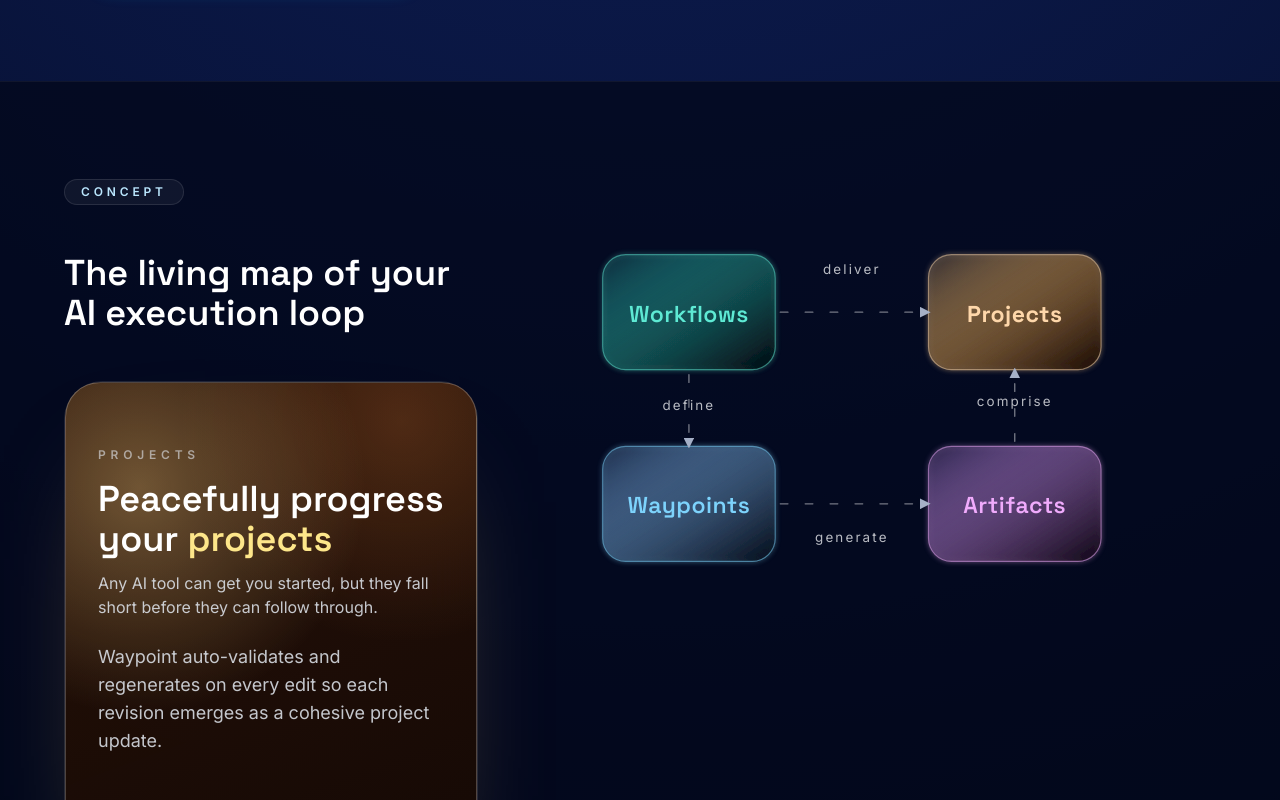
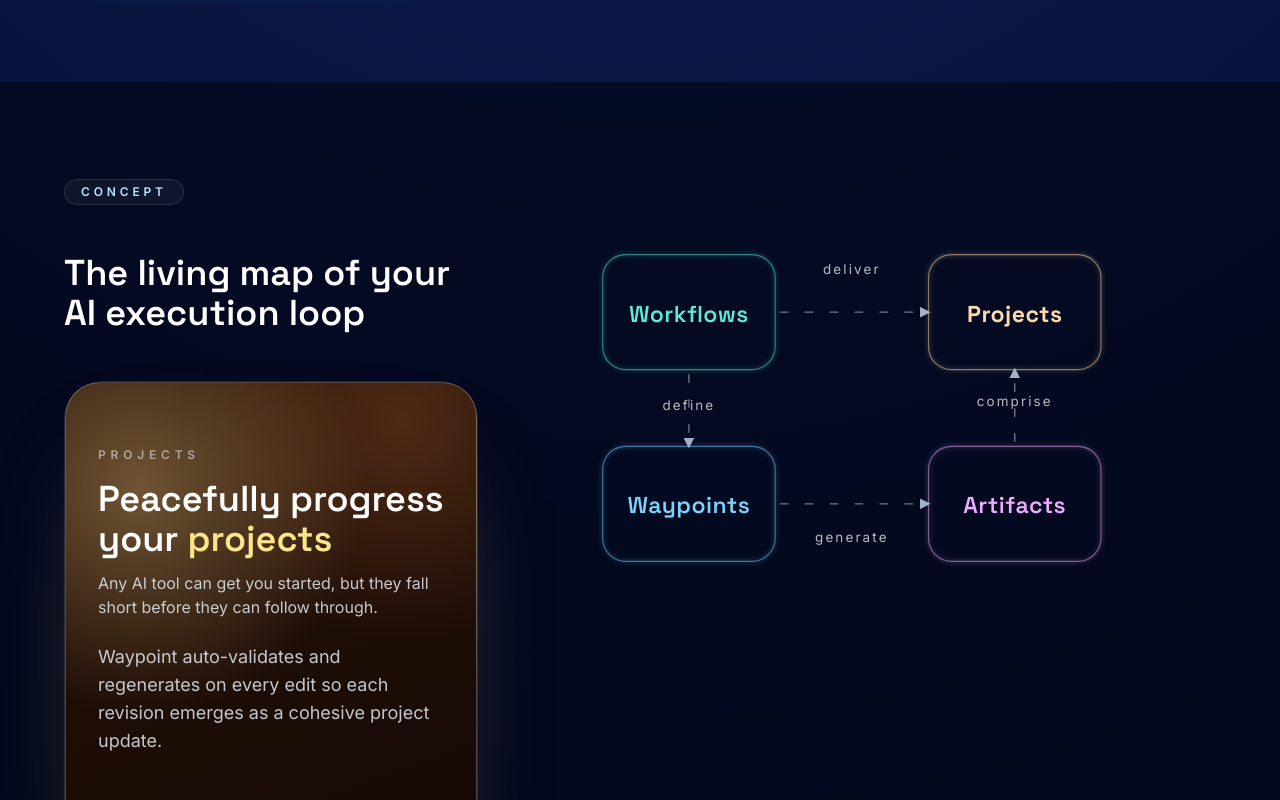
Before and after one commit to waypoint-framework/waypoint, an Astro site in the folder website/: page / in a window 1280 px wide. Shown: the part 644-1444 px from the top of the page. Built offline with nearby package versions, Linux system fonts and the light colour scheme; Astro itself is replaced by a stand-in of ours.

Commit message:
fix: gradient

```diff
--- a/website/src/components/ConceptDiagram.astro
+++ b/website/src/components/ConceptDiagram.astro
@@ -53,22 +53,6 @@
       <marker id="arrow-gold" viewBox="0 0 10 10" refX="8" refY="5" markerWidth="8" markerHeight="8" orient="auto">
         <path d="M 0 0 L 10 5 L 0 10 z" fill="#a5b0c7" />
       </marker>
-      <linearGradient id="grad-workflows" x1="0%" y1="0%" x2="100%" y2="100%">
-        <stop offset="0%" stop-color="rgba(46,196,182,0.08)" />
-        <stop offset="100%" stop-color="rgba(2,7,16,0.98)" />
-      </linearGradient>
-      <linearGradient id="grad-projects" x1="0%" y1="0%" x2="100%" y2="100%">
-        <stop offset="0%" stop-color="rgba(255,196,112,0.09)" />
-        <stop offset="100%" stop-color="rgba(24,9,4,0.98)" />
-      </linearGradient>
-      <linearGradient id="grad-waypoints" x1="0%" y1="0%" x2="100%" y2="100%">
-        <stop offset="0%" stop-color="rgba(138,197,255,0.09)" />
-        <stop offset="100%" stop-color="rgba(3,10,24,0.98)" />
-      </linearGradient>
-      <linearGradient id="grad-artifacts" x1="0%" y1="0%" x2="100%" y2="100%">
-        <stop offset="0%" stop-color="rgba(214,153,255,0.09)" />
-        <stop offset="100%" stop-color="rgba(14,5,20,0.98)" />
-      </linearGradient>
       <style>
         :root {
           color-scheme: dark;
```
